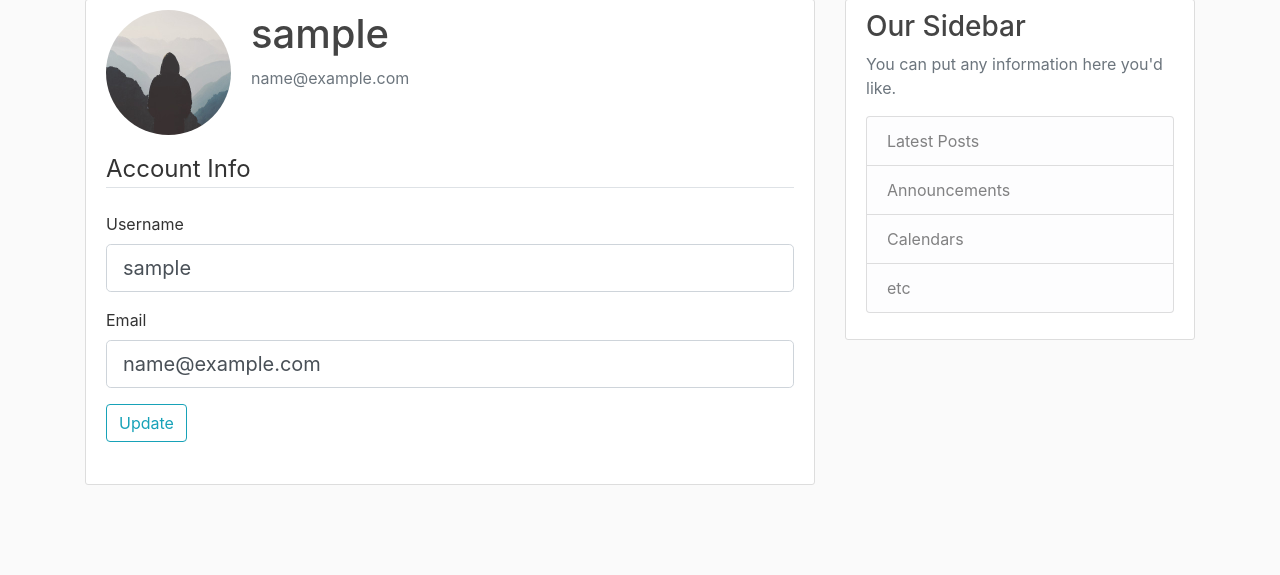
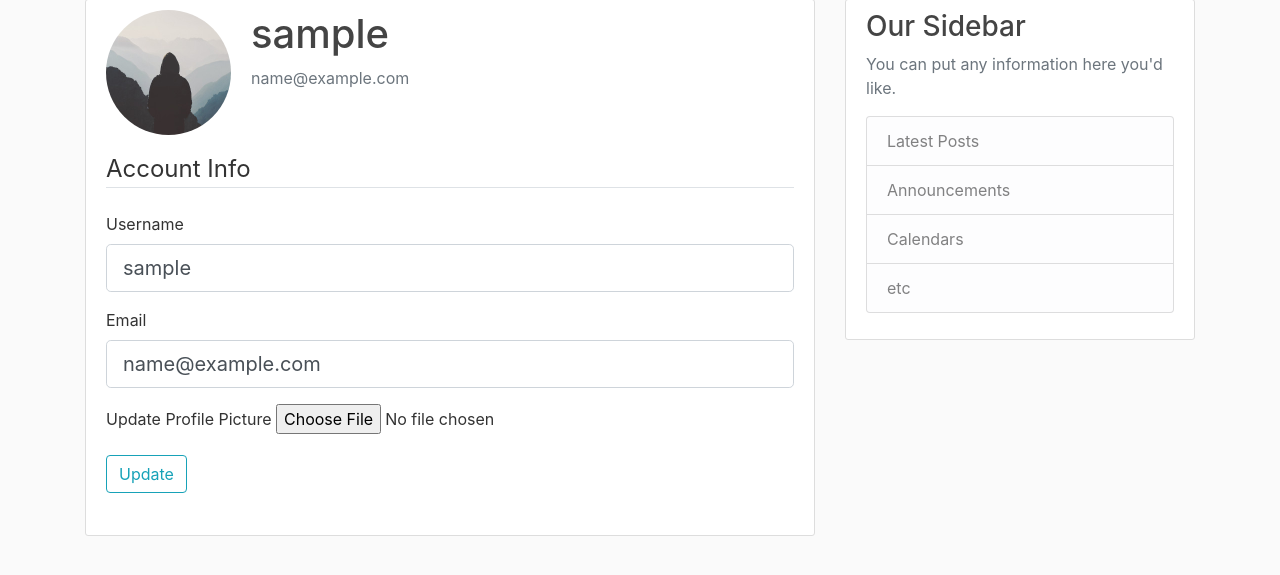
Before and after one commit to CharlieBickerton/flask-basic-app, a Flask app: page /account in a window 1280 px wide. Shown: the part 81-656 px from the top of the page. Run offline with Flask 2, Linux system fonts and the light colour scheme; the visitor is signed in with stand-in values (Sample User, id 1); data comes from the database, SQL or seed files in the repository; some libraries are stand-ins or nearby versions.

Commit message:
added a picture field into the account form and then the account template as well

```diff
--- a/app/forms.py
+++ b/app/forms.py
@@ -1,8 +1,10 @@
 from flask_wtf import FlaskForm
+from flask_wtf.file import FileField, FileAllowed
 from flask_login import current_user
 from wtforms import StringField, PasswordField, SubmitField, BooleanField
 from wtforms.validators import DataRequired, Length, Email, EqualTo, ValidationError
 from app.models import User
+
 
 class RegistrationForm(FlaskForm):
     username = StringField('Username', validators=[
@@ -34,15 +36,18 @@ class LoginForm(FlaskForm):
     remember = BooleanField('Remember Me')
     submit = SubmitField('Log in')
 
+
 class UpdateAccountForm(FlaskForm):
     '''
     Very similar to registration but we won't worry about changing password here, we also only
     need to validated username and email if they have changed their username or email
     '''
     username = StringField('Username', validators=[
-        DataRequired(), Length(min=2, max=20)])
+                            DataRequired(), Length(min=2, max=20)])
     email = StringField('Email', validators=[
-        DataRequired(), Email()])
+                        DataRequired(), Email()])
+    picture = FileField('Update Profile Picture', validators=
+                        [FileAllowed(['jpg', 'png'])])
     submit = SubmitField('Update')
 
     def validate_username(self, username):
--- a/app/templates/account.html
+++ b/app/templates/account.html
@@ -9,7 +9,8 @@
                 <p class="text-secondary">{{ current_user.email }}</p>
             </div>
         </div>
-        <form method="POST" action="">
+        <form method="POST" action="" enctype="multipart/form-data">
+            <!-- the enctype is needed to allow forms to pass img data properly -->
             {{ form.hidden_tag() }}
             <fieldset class="form-group">
             <legend class="border-bottom mb-4">Account Info</legend>
@@ -40,6 +41,15 @@
                 {% endif%}
             </div>
             <div class="form-group">
+                {{ form.picture.label() }}
+                {{ form.picture(class="form-conrol-file") }}
+                {% if form.picture.errors %}
+                    {% for error in form.pictures.errors %}
+                        <span class="text-danger">{{ error }}</span></div></br>
+                    {% endfor %}
+                {% endif %}
+            </div>
+            <div class="form-group">
                 {{ form.submit(class="btn btn-outline-info") }}
             </div>
             </fieldset>
```
